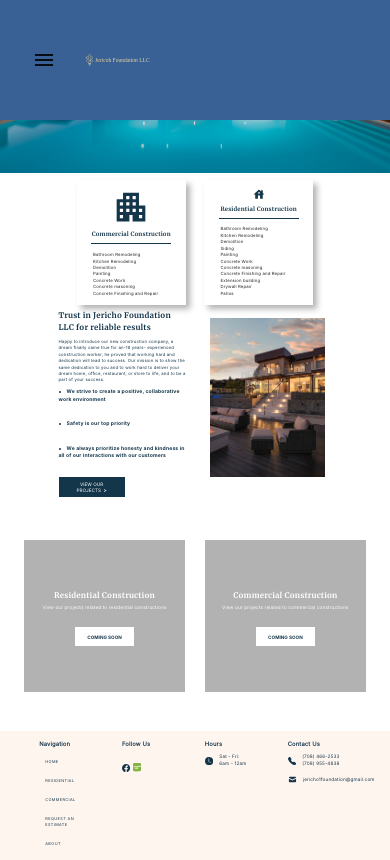
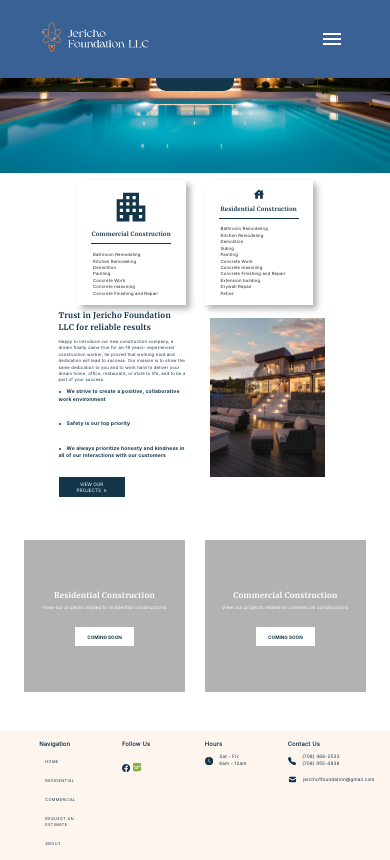
Before and after one commit to DavyHyun/construction-client, a React (Create React App) app: page / in a window 390 px wide. Built offline with nearby package versions, Linux system fonts and the light colour scheme.

Commit message:
Nav Bar fix

```diff
--- a/src/Components/NavBar/index.js
+++ b/src/Components/NavBar/index.js
@@ -23,6 +23,8 @@ import styles from './index.module.scss'
 
 
 const drawerWidth = 240;
+const windows = window;
+
 // const navItems = ['HOME', 'RESIDENTIAL', 'COMMERCIAL', 'REQUEST AN ESTIMATE', 'ABOUT', 'CONTACT'];
 const navItems = ['HOME', 'RESIDENTIAL', 'COMMERCIAL', 'REQUEST AN ESTIMATE', 'ABOUT'];
 
@@ -54,6 +56,17 @@ HideOnScroll.propTypes = {
 const NavBar = (props) => {
   const { window } = props;
   const [mobileOpen, setMobileOpen] = React.useState(false);
+  const [width, setWidth] = React.useState(windows.innerWidth);
+
+  React.useEffect(() => {
+    /* Inside of a "useEffect" hook add an event listener that updates
+       the "width" state variable when the window size changes */
+    windows.addEventListener("resize", () => setWidth(windows.innerWidth));
+
+    /* passing an empty array as the dependencies of the effect will cause this
+       effect to only run when the component mounts, and not each time it updates.
+       We only want the listener to be added once */
+  }, []);
 
 
   const handleDrawerToggle = () => {
@@ -101,21 +114,15 @@ const NavBar = (props) => {
     <Box sx={{ display: 'flex' }}>
       <CssBaseline />
       <HideOnScroll {...props}>
-        <AppBar component="nav" color='transparent' sx={{ display: 'flex', flex: 1, flexDirection: 'row', justifyContent: 'center', height: '120px', width: '100%', boxShadow: 'none', backgroundColor: '#396195' }}>
+        <AppBar component="nav" color='transparent' sx={{ display:  'flex', flex: 1, flexDirection: 'row', justifyContent: 'center', height:  { xs: '20vw', md: '120px'}, width: '100%', boxShadow: 'none', backgroundColor: '#396195' }}>
           <Toolbar sx={{ width: '90%' }}>
-
-            <IconButton
-              color="inherit"
-              aria-label="open drawer"
-              edge="start"
-              onClick={handleDrawerToggle}
-              sx={{ mr: 2, display: { md: 'none' } }}
-            >
-              <MenuIcon />
-            </IconButton>
 
             <Link to={`/`} style={{ textDecoration: 'none', color: (location.pathname === '/HOME' || location.pathname === '/') ? '#fff' : '#fff', fontSize: '13.5px' }}>
               <Box sx={{ display: 'flex', flexDirection: 'row', alignContent: 'center' , alignItems: 'center'}}>
+
+                {
+                  width > 900 ?
+                  <div style={{display: 'flex', flexDirection: 'row', alignItems: 'center'}}>
                 <Box component="img" src={require('../../images/jericho_logo.png')} sx={{ width: '5vw', height: '7vw', }} />
                   <Typography
                     variant="h6"
@@ -125,6 +132,13 @@ const NavBar = (props) => {
                   >
                   Jericoh Foundation LLC
                 </Typography>
+                </div>
+                  :
+                  <div>
+                    <Box component="img" src={require('../../images/LogoJericho.jpg')} sx={{ width: '30vw', height: '10vw', marginTop: '2%'}} />
+                  </div>
+                }
+
               </Box>
             </Link>
 
@@ -137,6 +151,15 @@ const NavBar = (props) => {
                 </Button>
               ))}
             </Box>
+            <IconButton
+              color="inherit"
+              aria-label="open drawer"
+              edge="start"
+              onClick={handleDrawerToggle}
+              sx={{ marginLeft: '50%', display: { md: 'none' } }}
+            >
+              <MenuIcon sx={{color: 'white'}}/>
+            </IconButton>
           </Toolbar>
         </AppBar>
       </HideOnScroll>
--- a/src/Pages/Home/index.module.scss
+++ b/src/Pages/Home/index.module.scss
@@ -142,3 +142,8 @@
     transform: none;
     visibility: visible;
   }
+
+
+  @media (max-width: 900px) {
+
+  }
```
Also changed, not shown: src/images/LogoJericho.jpg (added). Lines whose indentation alone changed are shown as unchanged.
